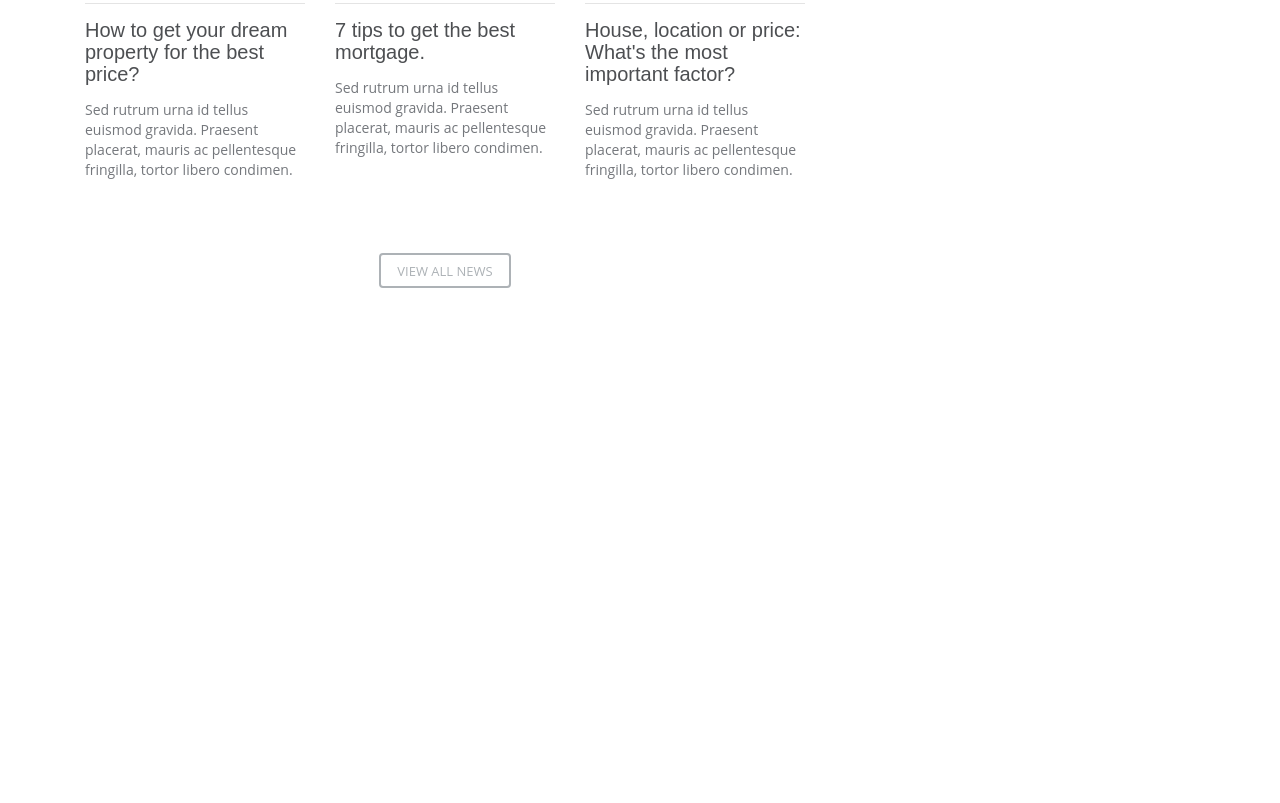
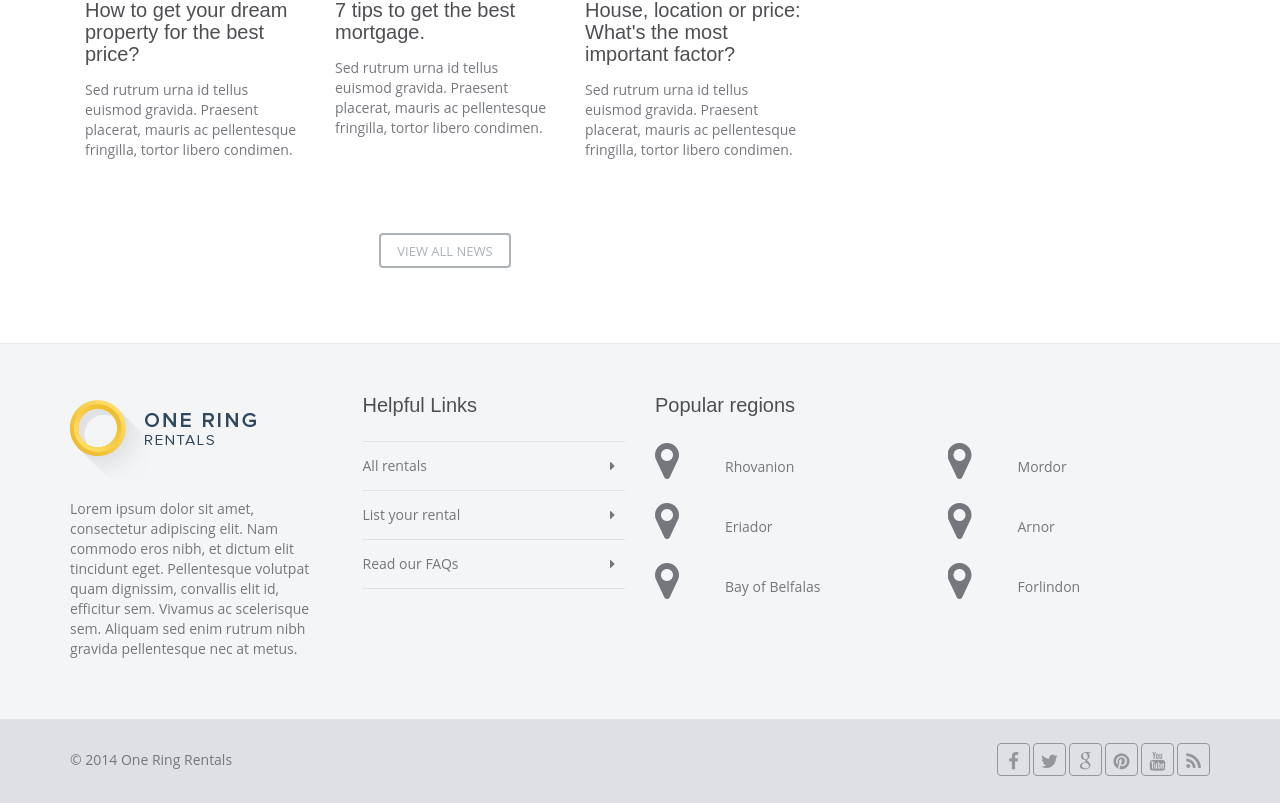
Before and after one commit to anhelinapotapenko/ap-one-ring-rentals, a React app: page /news in a window 1280 px wide. Shown: the part 2263-3066 px from the top of the page. Before the commit the page ends 2626 px from the top, so only its background shows below. Built offline with nearby package versions, Linux system fonts and the light colour scheme.

Commit message:
Add Footer component, updated App.js

```diff
--- a/src/App.js
+++ b/src/App.js
@@ -4,12 +4,14 @@ import "./css/bootstrap.min.css";
 import "./css/style.css";
 import HomePage from "./pages/HomePage.js";
 import Header from "./components/Header.js";
+import Footer from "./components/Footer.js";
 
 function App() {
   return (
     <>
-      <Header />;
+      <Header />
       <HomePage />
+      <Footer />
     </>
   );
 }
--- /dev/null
+++ b/src/components/Footer.js
@@ -0,0 +1,157 @@
+import React from "react";
+
+import logo from "../images/logo.png";
+function Footer() {
+  return (
+    <footer id="footer">
+      <div id="footer-top" className="container">
+        <div className="row">
+          <div className="block col-sm-3">
+            <a href="#">
+              <img src={logo} alt="One Ring Rentals" />
+            </a>
+            <br />
+            <br />
+            <p>
+              Lorem ipsum dolor sit amet, consectetur adipiscing elit. Nam
+              commodo eros nibh, et dictum elit tincidunt eget. Pellentesque
+              volutpat quam dignissim, convallis elit id, efficitur sem. Vivamus
+              ac scelerisque sem. Aliquam sed enim rutrum nibh gravida
+              pellentesque nec at metus.
+            </p>
+          </div>
+          <div className="block col-sm-3">
+            <h3>Helpful Links</h3>
+            <ul className="footer-links">
+              <li>
+                <a href="#">All rentals</a>
+              </li>
+              <li>
+                <a href="#">List your rental</a>
+              </li>
+              <li>
+                <a href="#">Read our FAQs</a>
+              </li>
+            </ul>
+          </div>
+          <div className="block col-sm-6">
+            <h3>Popular regions</h3>
+            <div className="row">
+              <div className="col-sm-6">
+                <ul className="footer-listings">
+                  <li>
+                    <div className="image">
+                      <a href="properties-detail.html">
+                        <i className="fa fa-map-marker fa-3x"></i>
+                      </a>
+                    </div>
+                    <p>
+                      <a href="properties-detail.html">Rhovanion</a>
+                    </p>
+                  </li>
+                  <li>
+                    <div className="image">
+                      <a href="properties-detail.html">
+                        <i className="fa fa-map-marker fa-3x"></i>
+                      </a>
+                    </div>
+                    <p>
+                      <a href="properties-detail.html">Eriador</a>
+                    </p>
+                  </li>
+                  <li>
+                    <div className="image">
+                      <a href="properties-detail.html">
+                        <i className="fa fa-map-marker fa-3x"></i>
+                      </a>
+                    </div>
+                    <p>
+                      <a href="properties-detail.html">Bay of Belfalas</a>
+                    </p>
+                  </li>
+                </ul>
+              </div>
+              <div className="col-sm-6">
+                <ul className="footer-listings">
+                  <li>
+                    <div className="image">
+                      <a href="properties-detail.html">
+                        <i className="fa fa-map-marker fa-3x"></i>
+                      </a>
+                    </div>
+                    <p>
+                      <a href="properties-detail.html">Mordor</a>
+                    </p>
+                  </li>
+                  <li>
+                    <div className="image">
+                      <a href="properties-detail.html">
+                        <i className="fa fa-map-marker fa-3x"></i>
+                      </a>
+                    </div>
+                    <p>
+                      <a href="properties-detail.html">Arnor</a>
+                    </p>
+                  </li>
+                  <li>
+                    <div className="image">
+                      <a href="properties-detail.html">
+                        <i className="fa fa-map-marker fa-3x"></i>
+                      </a>
+                    </div>
+                    <p>
+                      <a href="properties-detail.html">Forlindon</a>
+                    </p>
+                  </li>
+                </ul>
+              </div>
+            </div>
+          </div>
+        </div>
+      </div>
+
+      <div id="copyright">
+        <div className="container">
+          <div className="row">
+            <div className="col-sm-12">
+              &copy; 2014 One Ring Rentals
+              <ul className="social-networks">
+                <li>
+                  <a href="#">
+                    <i className="fa fa-facebook"></i>
+                  </a>
+                </li>
+                <li>
+                  <a href="#">
+                    <i className="fa fa-twitter"></i>
+                  </a>
+                </li>
+                <li>
+                  <a href="#">
+                    <i className="fa fa-google"></i>
+                  </a>
+                </li>
+                <li>
+                  <a href="#">
+                    <i className="fa fa-pinterest"></i>
+                  </a>
+                </li>
+                <li>
+                  <a href="#">
+                    <i className="fa fa-youtube"></i>
+                  </a>
+                </li>
+                <li>
+                  <a href="#">
+                    <i className="fa fa-rss"></i>
+                  </a>
+                </li>
+              </ul>
+            </div>
+          </div>
+        </div>
+      </div>
+    </footer>
+  );
+}
+export default Footer;
```
